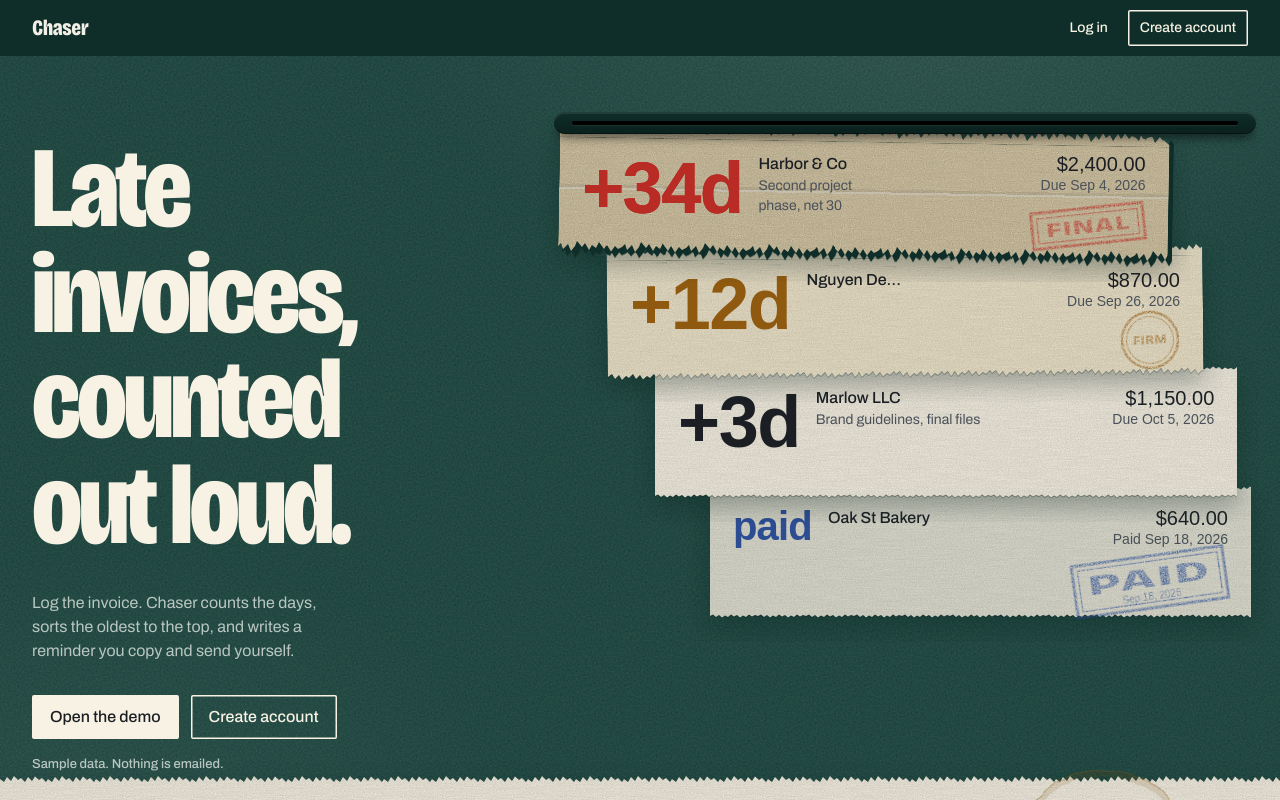
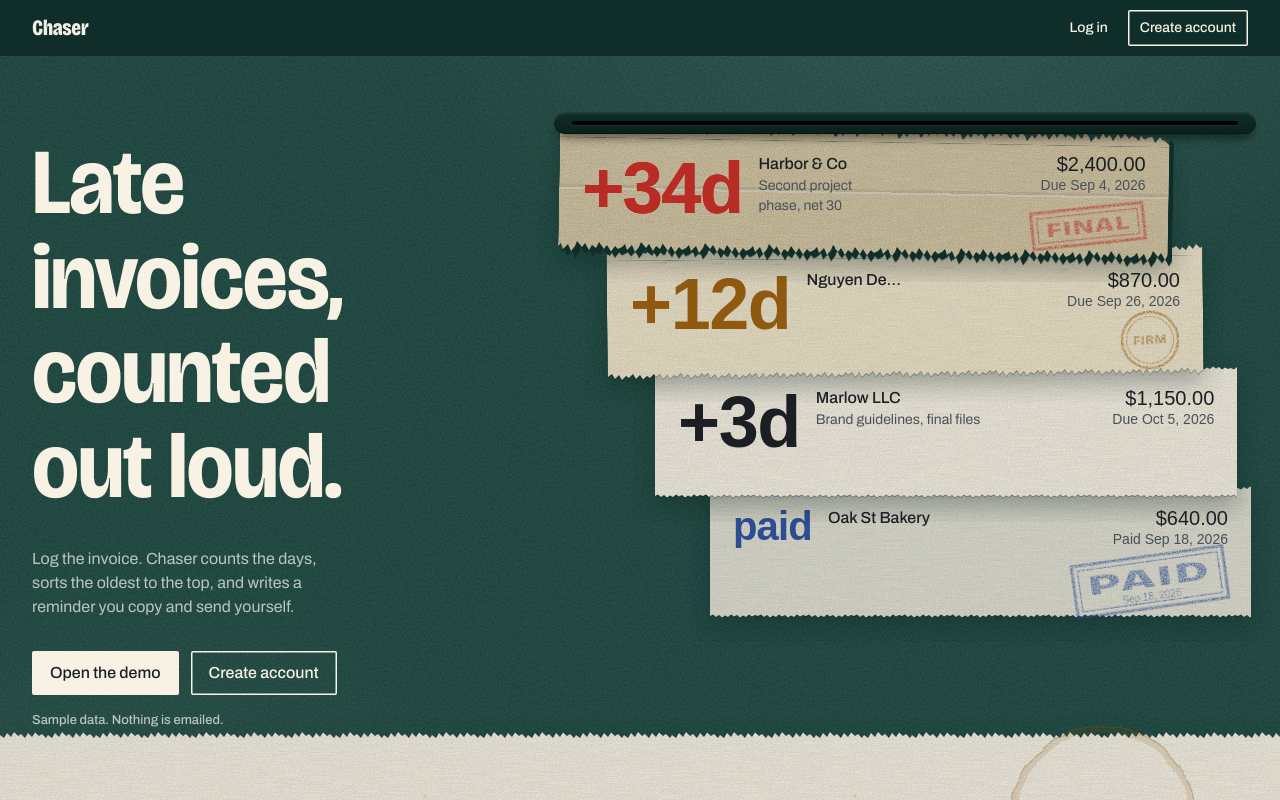
Before and after one commit to bilal404up/chaser, a Next.js app: page / in a window 1280 px wide. Shown: the top 800 px of the page. Built offline with nearby package versions, Linux system fonts and the light colour scheme; a web font is replaced by a local one.

Commit message:
Chaser: looser hero headline, so the letters no longer crowd

```diff
--- a/app/globals.css
+++ b/app/globals.css
@@ -147,11 +147,11 @@
 
 .t-display {
   font-family: var(--font-display), system-ui, sans-serif;
-  font-weight: 800;
-  font-variation-settings: 'wdth' 80, 'opsz' 96;
-  font-size: clamp(3.5rem, 1.9rem + 6.6vw, 8rem);
-  line-height: 0.92;
-  letter-spacing: -0.03em;
+  font-weight: 700;
+  font-variation-settings: "wdth" 92, "opsz" 96;
+  font-size: clamp(3rem, 1.8rem + 5vw, 6.5rem);
+  line-height: 1.02;
+  letter-spacing: -0.012em;
   text-wrap: balance;
 }
 
```
